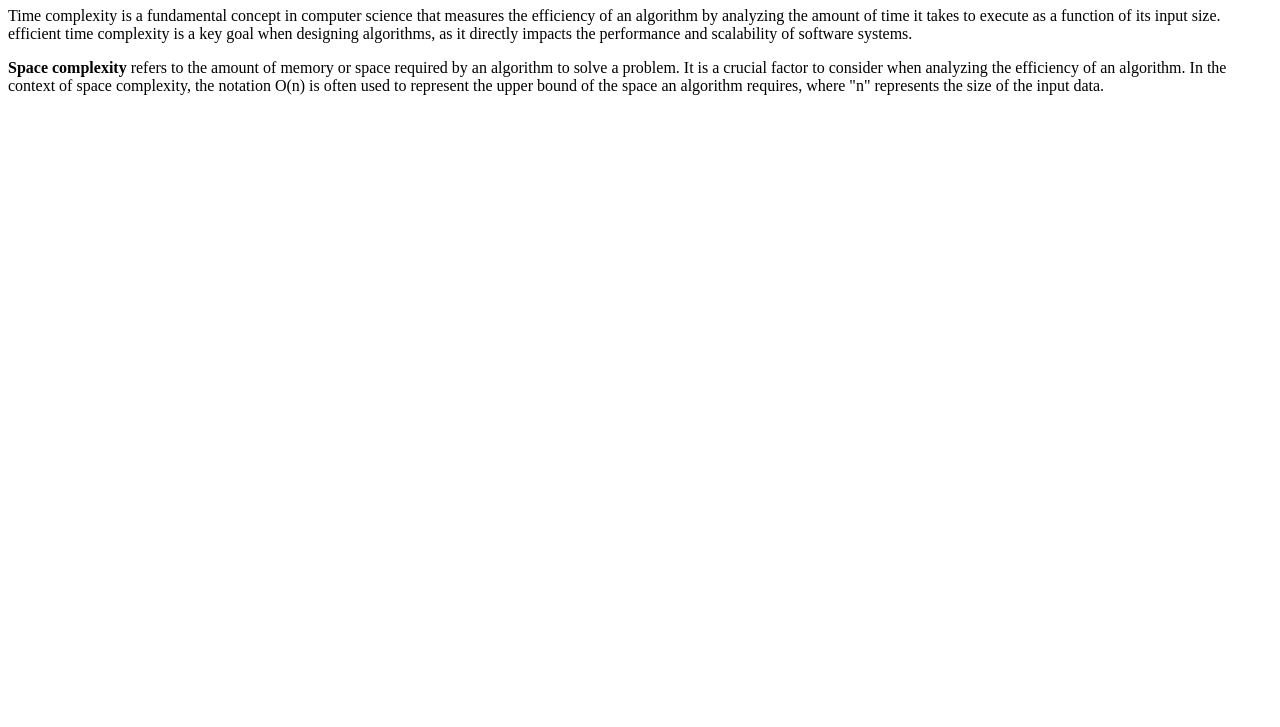
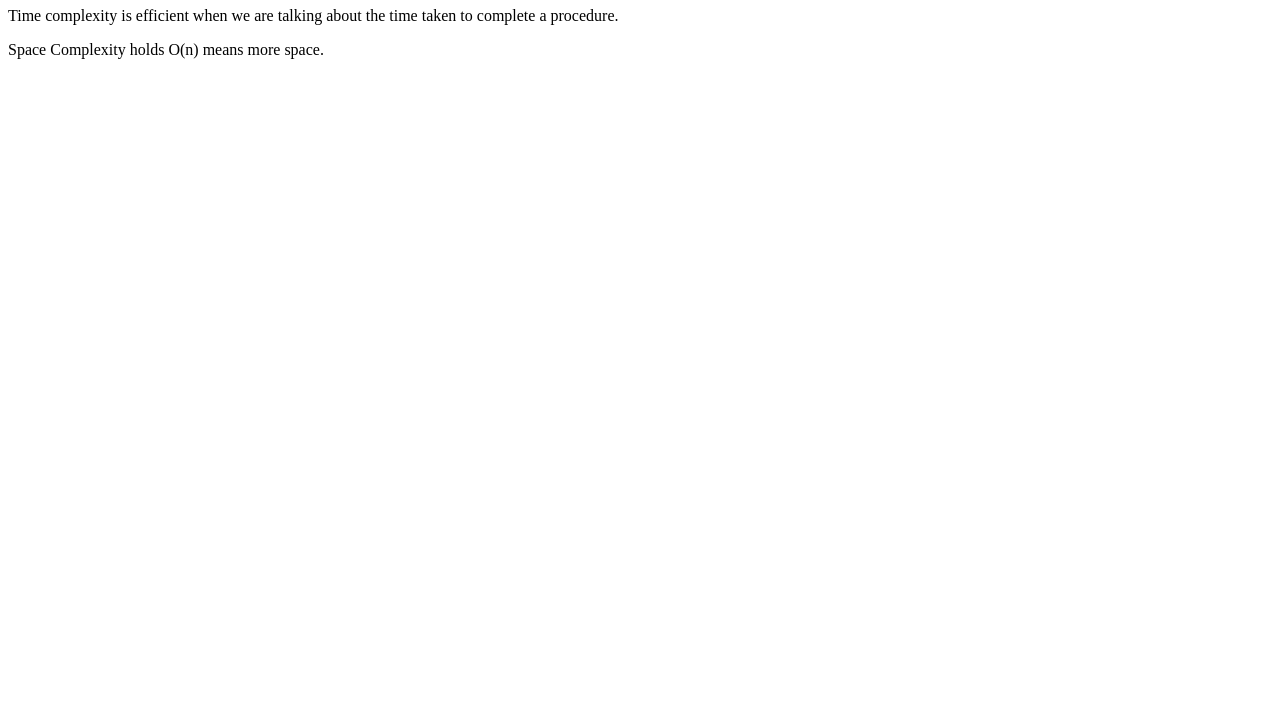
Before and after one commit to acciojob/time-and-space-complexity-Nishita0807, a website: page main.html in a window 1280 px wide. Shown: the part 73-800 px from the top of the page. Drawn offline with Linux system fonts and the light colour scheme.

Commit message:
created a submission

```diff
--- a/main.html
+++ b/main.html
@@ -9,9 +9,9 @@
 <body>
 	<!-- the entire body must be written by student -->
 	<h1>Time, Space, Complexity</h1>
-	<p>Time complexity is a fundamental concept in computer science that measures the efficiency of an algorithm by analyzing the amount of time it takes to execute as a function of its input size. efficient time complexity is a key goal when designing algorithms, as it directly impacts the performance and scalability of software systems.</p>
-	<p>
-<b>Space complexity</b> refers to the amount of memory or space required by an algorithm to solve a problem. It is a crucial factor to consider when analyzing the efficiency of an algorithm. In the context of space complexity, the notation O(n) is often used to represent the upper bound of the space an algorithm requires, where "n" represents the size of the input data.</p>
+	<p>Time complexity is efficient when we are talking about the time taken to complete a procedure.</p>
+	<p>Space Complexity holds O(n) means more space.</p>
+
     <script type="text/javascript" src="./script.js">
 </script>
 
```
